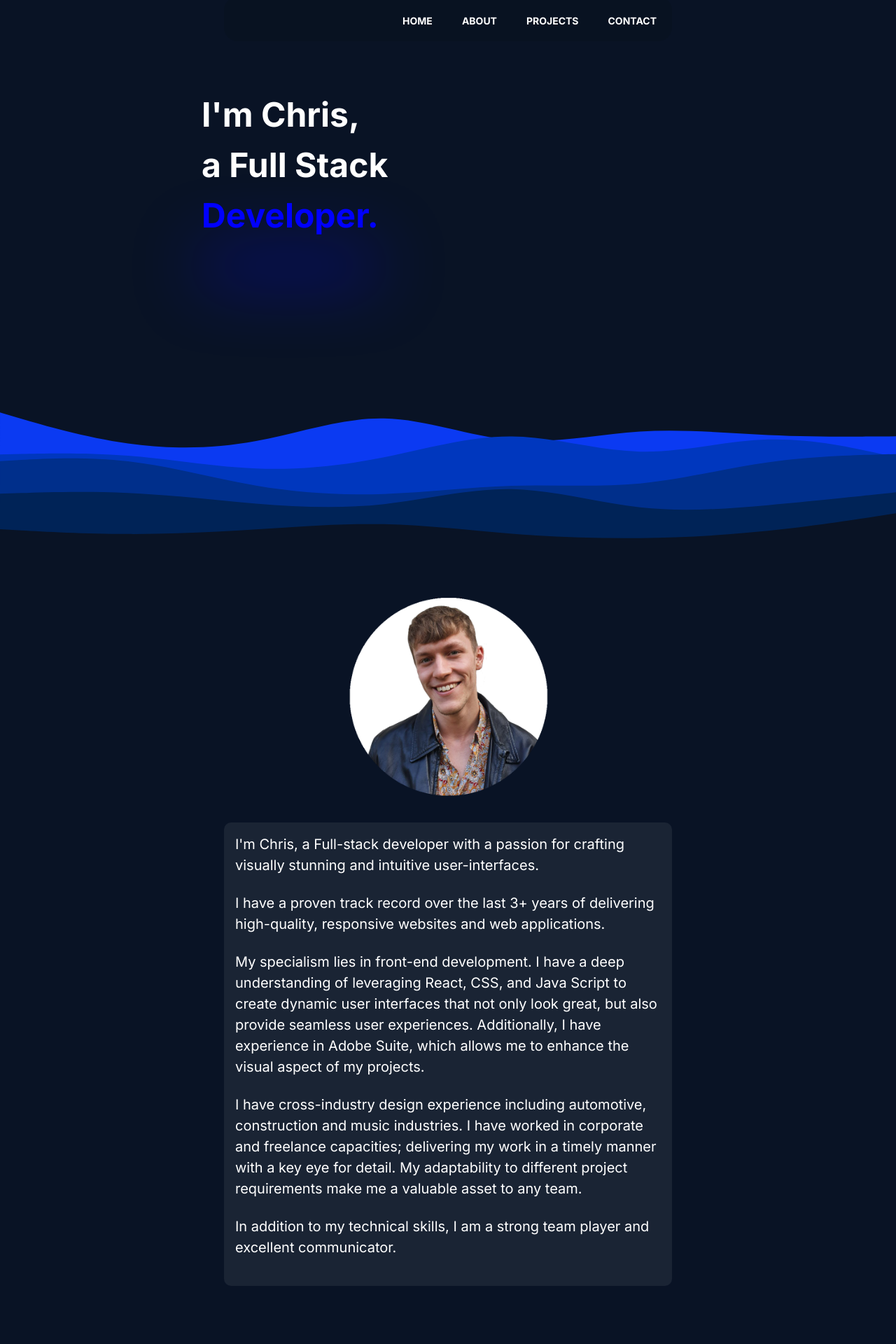
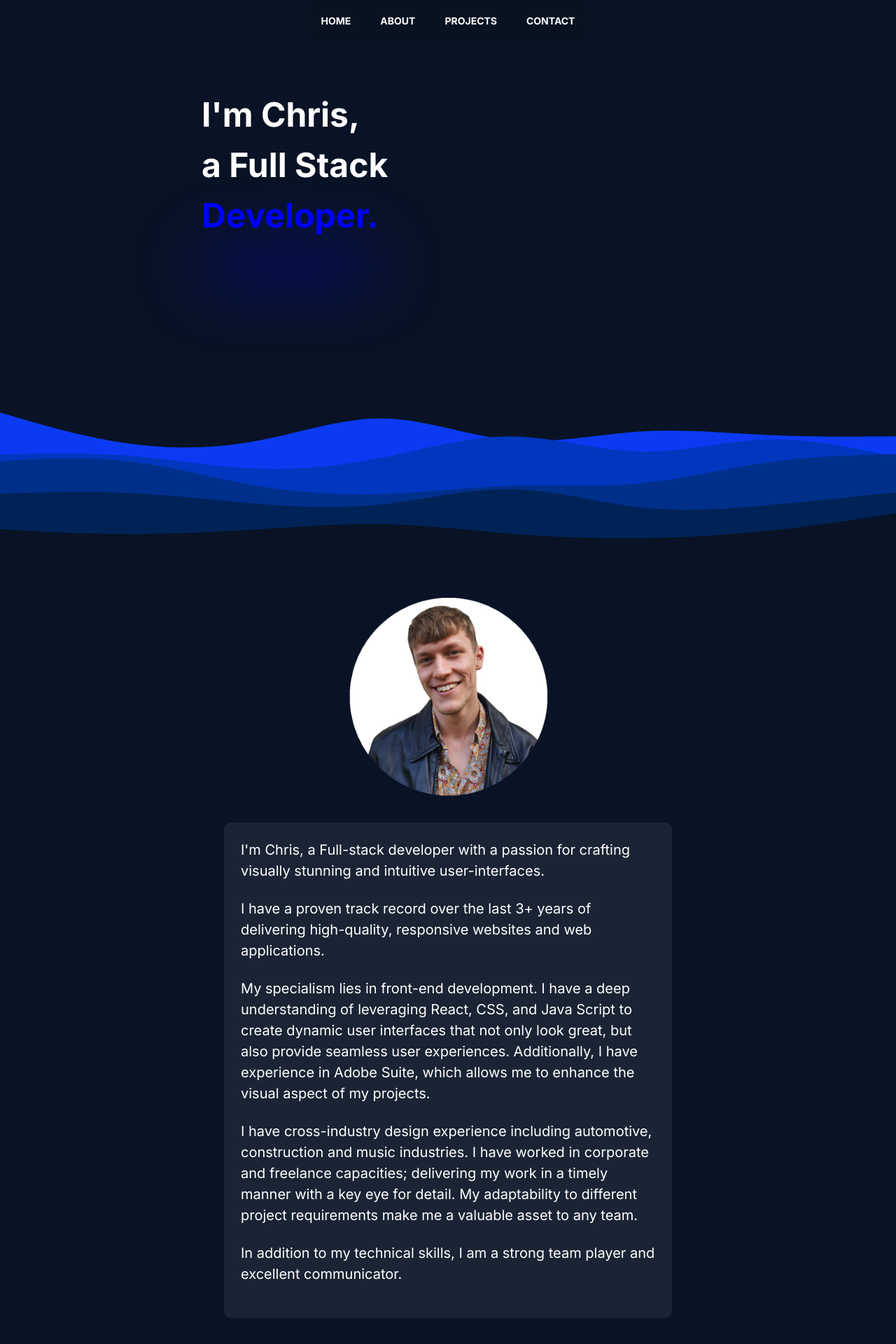
Before and after one commit to C0dingChris/Portfolio, a React (Create React App) app: page / in a window 1280 px wide. Shown: the top 1920 px of the page at 70% size. Built offline with nearby package versions, Linux system fonts and the light colour scheme.

Commit message:
changed paragraph spacing on About section

```diff
--- a/src/Components/About/about.css
+++ b/src/Components/About/about.css
@@ -4,7 +4,7 @@
     width: 50%;
 
     margin: 1.5rem;
-    padding: 1rem;
+    padding: 1.5rem;
     text-align: start;
 
 
--- a/src/Components/Navbar/navbar.css
+++ b/src/Components/Navbar/navbar.css
@@ -46,7 +46,7 @@
     overflow:hidden;
 
     min-height: 0.1rem;
-    min-width: 50%;
+
 
 
   }
```
Also changed, not shown: src/Components/Card/card.css (line endings or trailing spaces).
